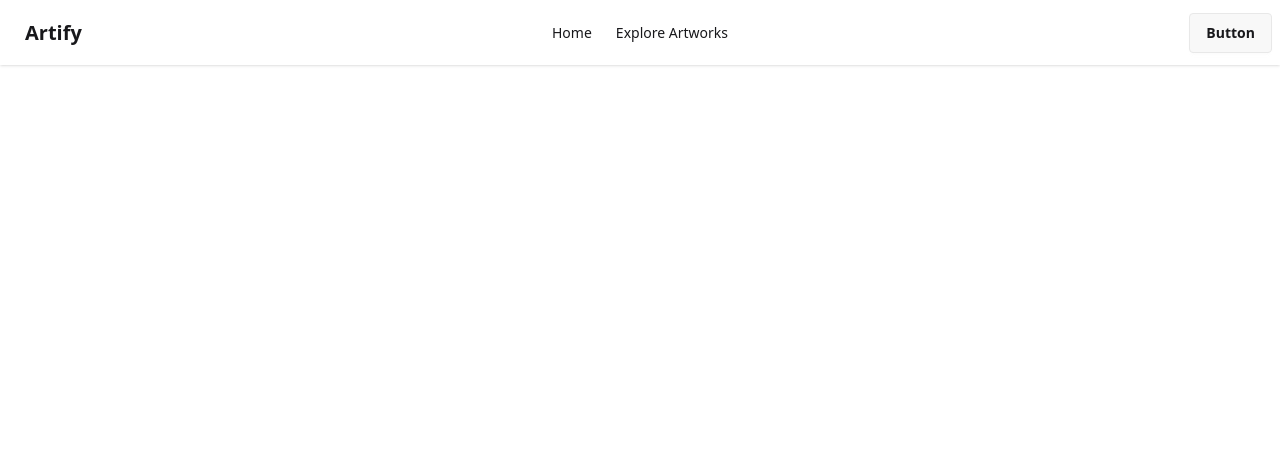
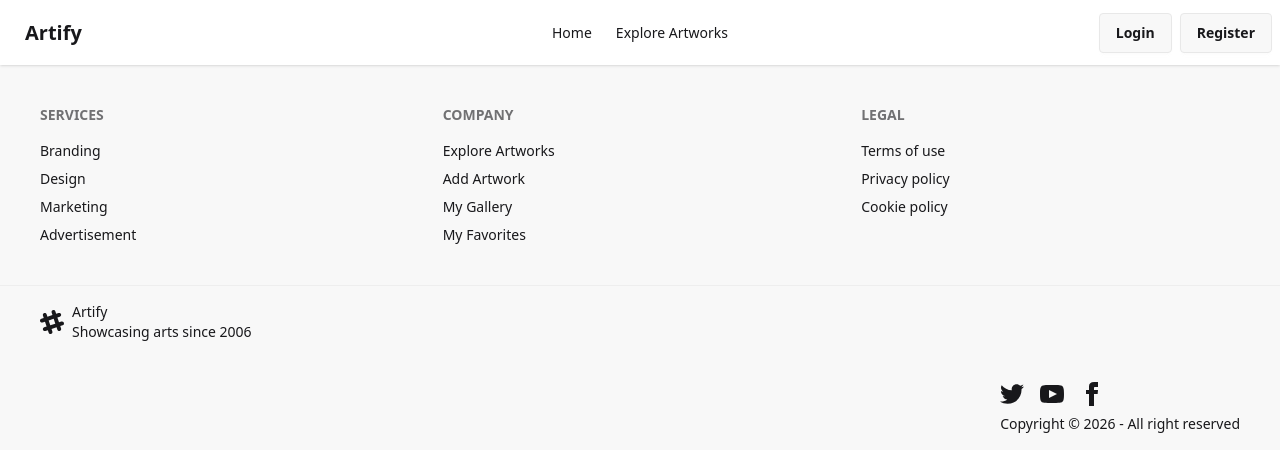
Before and after one commit to maishaj/Artify-client, a React (Vite) app: page / in a window 1280 px wide. Shown: the top 472 px of the page. Built offline with nearby package versions, Linux system fonts and the light colour scheme; no server answers.

Commit message:
added footer

```diff
--- /dev/null
+++ b/src/components/AddArtwork/AddArtwork.jsx
@@ -0,0 +1,11 @@
+import React from 'react';
+
+const AddArtwork = () => {
+    return (
+        <div>
+
+        </div>
+    );
+};
+
+export default AddArtwork;
--- /dev/null
+++ b/src/components/Footer/Footer.jsx
@@ -0,0 +1,92 @@
+import React from 'react';
+import { NavLink } from 'react-router';
+
+const Footer = () => {
+    return (
+        <div>
+            <footer className="footer sm:footer-horizontal bg-base-200 text-base-content p-10">
+                <nav>
+                    <h6 className="footer-title">Services</h6>
+                    <a className="link link-hover">Branding</a>
+                    <a className="link link-hover">Design</a>
+                    <a className="link link-hover">Marketing</a>
+                    <a className="link link-hover">Advertisement</a>
+                </nav>
+                <nav>
+                    <h6 className="footer-title">Company</h6>
+                    <NavLink to="/exploreArtworks">Explore Artworks</NavLink>
+                    <NavLink to="/addArtwork">Add Artwork</NavLink>
+                    <NavLink to="/myGallery">My Gallery</NavLink>
+                    <NavLink to="/myFavourites">My Favorites</NavLink>
+                </nav>
+                <nav>
+                    <h6 className="footer-title">Legal</h6>
+                    <a className="link link-hover">Terms of use</a>
+                    <a className="link link-hover">Privacy policy</a>
+                    <a className="link link-hover">Cookie policy</a>
+                </nav>
+            </footer>
+
+            <footer className="footer bg-base-200 text-base-content border-base-300 border-t px-10 py-4">
+            <aside className="grid-flow-col items-center">
+                <svg
+                width="24"
+                height="24"
+                viewBox="0 0 24 24"
+                xmlns="http://www.w3.org/2000/svg"
+                fillRule="evenodd"
+                clipRule="evenodd"
+                className="fill-current">
+                <path
+                    d="M22.672 15.226l-2.432.811.841 2.515c.33 1.019-.209 2.127-1.23 2.456-1.15.325-2.148-.321-2.463-1.226l-.84-2.518-5.013 1.677.84 2.517c.391 1.203-.434 2.542-1.831 2.542-.88 0-1.601-.564-1.86-1.314l-.842-2.516-2.431.809c-1.135.328-2.145-.317-2.463-1.229-.329-1.018.211-2.127 1.231-2.456l2.432-.809-1.621-4.823-2.432.808c-1.355.384-2.558-.59-2.558-1.839 0-.817.509-1.582 1.327-1.846l2.433-.809-.842-2.515c-.33-1.02.211-2.129 1.232-2.458 1.02-.329 2.13.209 2.461 1.229l.842 2.515 5.011-1.677-.839-2.517c-.403-1.238.484-2.553 1.843-2.553.819 0 1.585.509 1.85 1.326l.841 2.517 2.431-.81c1.02-.33 2.131.211 2.461 1.229.332 1.018-.21 2.126-1.23 2.456l-2.433.809 1.622 4.823 2.433-.809c1.242-.401 2.557.484 2.557 1.838 0 .819-.51 1.583-1.328 1.847m-8.992-6.428l-5.01 1.675 1.619 4.828 5.011-1.674-1.62-4.829z"></path>
+                </svg>
+                <p>
+                Artify
+                <br />
+                Showcasing arts since 2006
+                </p>
+            </aside>
+            <nav className="md:place-self-center md:justify-self-end">
+                <div className="grid grid-flow-col gap-4">
+                <a>
+                    <svg
+                    xmlns="http://www.w3.org/2000/svg"
+                    width="24"
+                    height="24"
+                    viewBox="0 0 24 24"
+                    className="fill-current">
+                    <path
+                        d="M24 4.557c-.883.392-1.832.656-2.828.775 1.017-.609 1.798-1.574 2.165-2.724-.951.564-2.005.974-3.127 1.195-.897-.957-2.178-1.555-3.594-1.555-3.179 0-5.515 2.966-4.797 6.045-4.091-.205-7.719-2.165-10.148-5.144-1.29 2.213-.669 5.108 1.523 6.574-.806-.026-1.566-.247-2.229-.616-.054 2.281 1.581 4.415 3.949 4.89-.693.188-1.452.232-2.224.084.626 1.956 2.444 3.379 4.6 3.419-2.07 1.623-4.678 2.348-7.29 2.04 2.179 1.397 4.768 2.212 7.548 2.212 9.142 0 14.307-7.721 13.995-14.646.962-.695 1.797-1.562 2.457-2.549z"></path>
+                    </svg>
+                </a>
+                <a>
+                    <svg
+                    xmlns="http://www.w3.org/2000/svg"
+                    width="24"
+                    height="24"
+                    viewBox="0 0 24 24"
+                    className="fill-current">
+                    <path
+                        d="M19.615 3.184c-3.604-.246-11.631-.245-15.23 0-3.897.266-4.356 2.62-4.385 8.816.029 6.185.484 8.549 4.385 8.816 3.6.245 11.626.246 15.23 0 3.897-.266 4.356-2.62 4.385-8.816-.029-6.185-.484-8.549-4.385-8.816zm-10.615 12.816v-8l8 3.993-8 4.007z"></path>
+                    </svg>
+                </a>
+                <a>
+                    <svg
+                    xmlns="http://www.w3.org/2000/svg"
+                    width="24"
+                    height="24"
+                    viewBox="0 0 24 24"
+                    className="fill-current">
+                    <path
+                        d="M9 8h-3v4h3v12h5v-12h3.642l.358-4h-4v-1.667c0-.955.192-1.333 1.115-1.333h2.885v-5h-3.808c-3.596 0-5.192 1.583-5.192 4.615v3.385z"></path>
+                    </svg>
+                </a>
+                </div>
+                <p className=''>Copyright © {new Date().getFullYear()} - All right reserved</p>
+            </nav>
+            </footer>
+        </div>
+    );
+};
+
+export default Footer;
--- a/src/components/Login/Login.jsx
+++ b/src/components/Login/Login.jsx
@@ -1,10 +1,13 @@
 import React, { use } from "react";
-import { Link } from "react-router";
+import { Link, useLocation, useNavigate } from "react-router";
 import { AuthContext } from "../../contexts/AuthContext";
 import { toast } from "react-toastify";
 
 const Login = () => {
-  const { signInUser, signInWithGoogle } = use(AuthContext);
+  const {user, setUser, signInUser, signInWithGoogle, updateProfile } = use(AuthContext);
+
+  const location = useLocation();
+  const navigate = useNavigate();
 
   const handleLogin = (e) => {
     e.preventDefault();
@@ -17,8 +20,16 @@
       .then((userCredential) => {
         const user = userCredential.user;
         toast.success("You logged in successfully!");
-
+        navigate(`${location.state ? location.state : "/"}`);
         e.target.reset();
+        updateProfile({ displayName: user.displayName, photoURL: user.photoURL })
+          .then(() => {
+            setUser({ ...user, displayName: user.displayName, photoURL: user.photoURL});
+            navigate(`${location.state? location.state:"/"}`);
+          })
+          .catch((err) => {
+            setUser(user);
+          });
       })
       .catch((error) => {
         const errorCode = error.code;
@@ -32,6 +43,7 @@
       .then((result) => {
         const user = result.user;
         toast.success("You logged in successfully!");
+        navigate(`${location.state ? location.state : "/"}`);
       })
       .catch((err) => {
         toast.error(err);
--- /dev/null
+++ b/src/components/MyFavourites/MyFavourites.jsx
@@ -0,0 +1,11 @@
+import React from 'react';
+
+const MyFavourites = () => {
+    return (
+        <div>
+
+        </div>
+    );
+};
+
+export default MyFavourites;
--- /dev/null
+++ b/src/components/MyGallery/MyGallery.jsx
@@ -0,0 +1,11 @@
+import React from 'react';
+
+const MyGallery = () => {
+    return (
+        <div>
+
+        </div>
+    );
+};
+
+export default MyGallery;
--- a/src/components/Navbar/Navbar.jsx
+++ b/src/components/Navbar/Navbar.jsx
@@ -1,12 +1,30 @@
-import React from 'react';
-import { NavLink } from 'react-router';
+import React, { use } from 'react';
+import { Link, NavLink } from 'react-router';
+import { AuthContext } from '../../contexts/AuthContext';
 
 const Navbar = () => {
+
+    const {user,logout}=use(AuthContext);
+
+    const handleLogout=()=>{
+        logout()
+        .then()
+        .catch((err)=>{
+        })
+    }
 
     const links=
     <>
        <li><NavLink to="/">Home</NavLink></li>
        <li><NavLink to="/exploreArtworks">Explore Artworks</NavLink></li>
+       {
+         user &&
+         <>
+            <li><NavLink to="/addArtwork">Add Artwork</NavLink></li>
+            <li><NavLink to="/myGallery">My Gallery</NavLink></li>
+            <li><NavLink to="/myFavourites">My Favorites</NavLink></li>
+         </>
+       }
     </>
 
     return (
@@ -33,7 +51,17 @@
                 </div>
 
                 <div className="navbar-end">
-                    <a className="btn">Button</a>
+                    {
+                        user?
+                        <p className='flex gap-2'>
+                            <img className='w-11 h-11 rounded-full' title={user?.displayName} src={user.photoURL} alt="" />
+                            <button onClick={handleLogout} className="btn">Logout</button>
+                        </p>:
+                        <p className='flex gap-2'>
+                            <Link to="/login" className="btn">Login</Link>
+                            <Link to="/register" className="btn">Register</Link>
+                        </p>
+                    }
                 </div>
             </div>
         </div>
--- a/src/components/Register/Register.jsx
+++ b/src/components/Register/Register.jsx
@@ -1,9 +1,11 @@
 import React, { use, useState } from "react";
-import { Link, useNavigate } from "react-router";
+import { Link, useLocation, useNavigate } from "react-router";
 import { AuthContext } from "../../contexts/AuthContext";
 import { ToastContainer, toast } from "react-toastify";
 
 const Register = () => {
+
+  const location=useLocation();
   const navigate = useNavigate();
   const [error, setError] = useState(null);
   const { user, setUser, createUser, signInWithGoogle, updateProfile } = use(AuthContext);
@@ -33,7 +35,7 @@
         updateProfile({ displayName: name, photoURL: photo })
           .then(() => {
             setUser({ ...user, displayName: name, photoURL: photo });
-            navigate("/");
+            navigate(`${location.state? location.state:"/"}`);
           })
           .catch((err) => {
             setUser(user);
@@ -54,6 +56,7 @@
       .then((data) => {
         if (data.insertedId) {
           toast.success("You registered successfully!");
+          navigate(`${location.state? location.state:"/"}`);
           e.target.reset();
         }
       });
@@ -64,6 +67,7 @@
       .then((result) => {
         const user = result.user;
         toast.success("You logged in successfully!");
+        navigate(`${location.state? location.state:"/"}`);
       })
       .catch((err) => {
         toast.error(err);
--- a/src/layouts/Home.jsx
+++ b/src/layouts/Home.jsx
@@ -1,10 +1,12 @@
 import React from 'react';
 import Navbar from '../components/Navbar/Navbar';
+import Footer from '../components/Footer/Footer';
 
 const Home = () => {
     return (
         <div>
             <Navbar></Navbar>
+            <Footer></Footer>
         </div>
     );
 };
--- a/src/main.jsx
+++ b/src/main.jsx
@@ -10,7 +10,10 @@
 import Login from "./components/Login/Login.jsx";
 import Register from "./components/Register/Register.jsx";
 import { ToastContainer } from "react-toastify";
-
+import AddArtwork from "./components/AddArtwork/AddArtwork.jsx";
+import MyGallery from "./components/MyGallery/MyGallery.jsx";
+import MyFavourites from "./components/MyFavourites/MyFavourites.jsx";
+import PrivateRoute from "../src/Routes/PrivateRoute.jsx";
 
 const router = createBrowserRouter([
   {
@@ -29,13 +32,37 @@
     path: "/register",
     element: <Register></Register>,
   },
+  {
+    path: "/addArtwork",
+    element: (
+      <PrivateRoute>
+        <AddArtwork></AddArtwork>
+      </PrivateRoute>
+    ),
+  },
+  {
+    path: "/myGallery",
+    element: (
+      <PrivateRoute>
+        <MyGallery></MyGallery>,
+      </PrivateRoute>
+    ),
+  },
+  {
+    path: "/myFavourites",
+    element: (
+      <PrivateRoute>
+        <MyFavourites></MyFavourites>,
+      </PrivateRoute>
+    ),
+  },
 ]);
 
 createRoot(document.getElementById("root")).render(
   <StrictMode>
     <AuthProvider>
       <RouterProvider router={router} />
-      <ToastContainer position="top-center"/>
+      <ToastContainer position="top-center" />
     </AuthProvider>
   </StrictMode>,
 );
```
